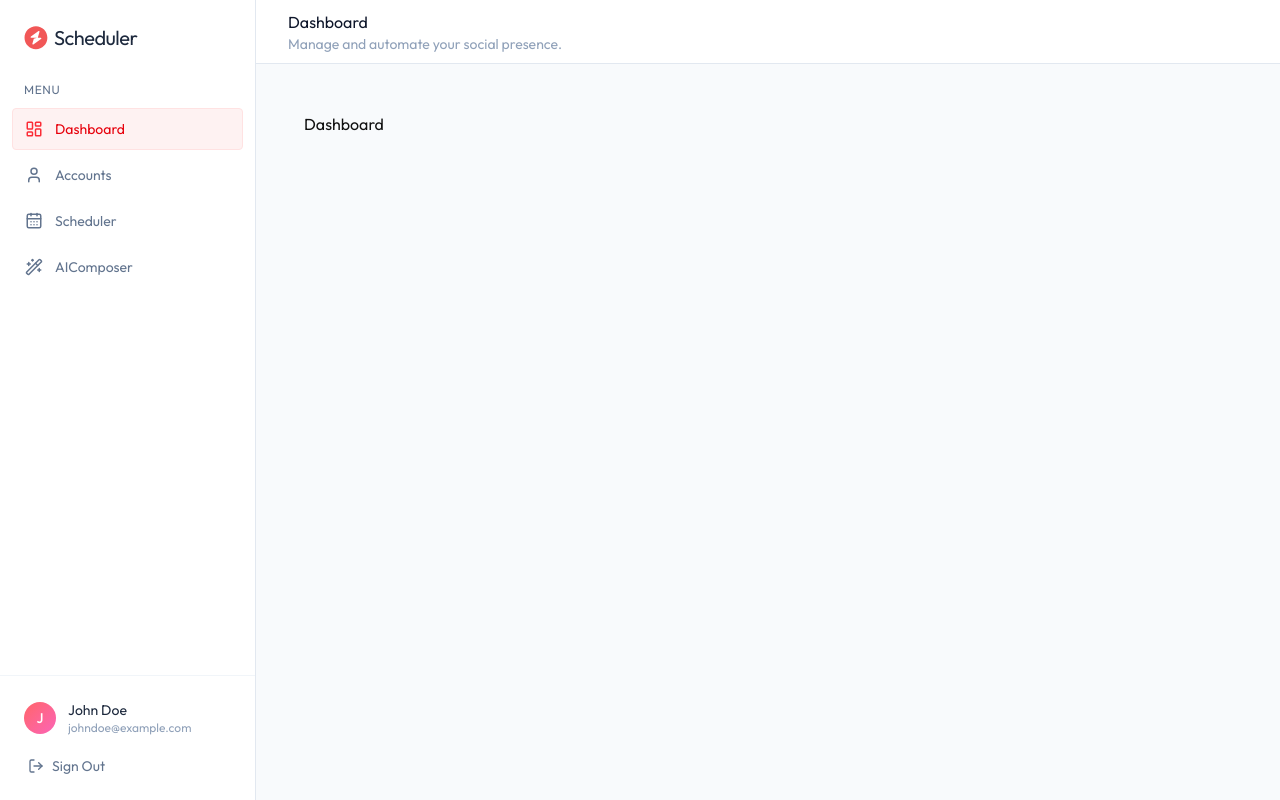
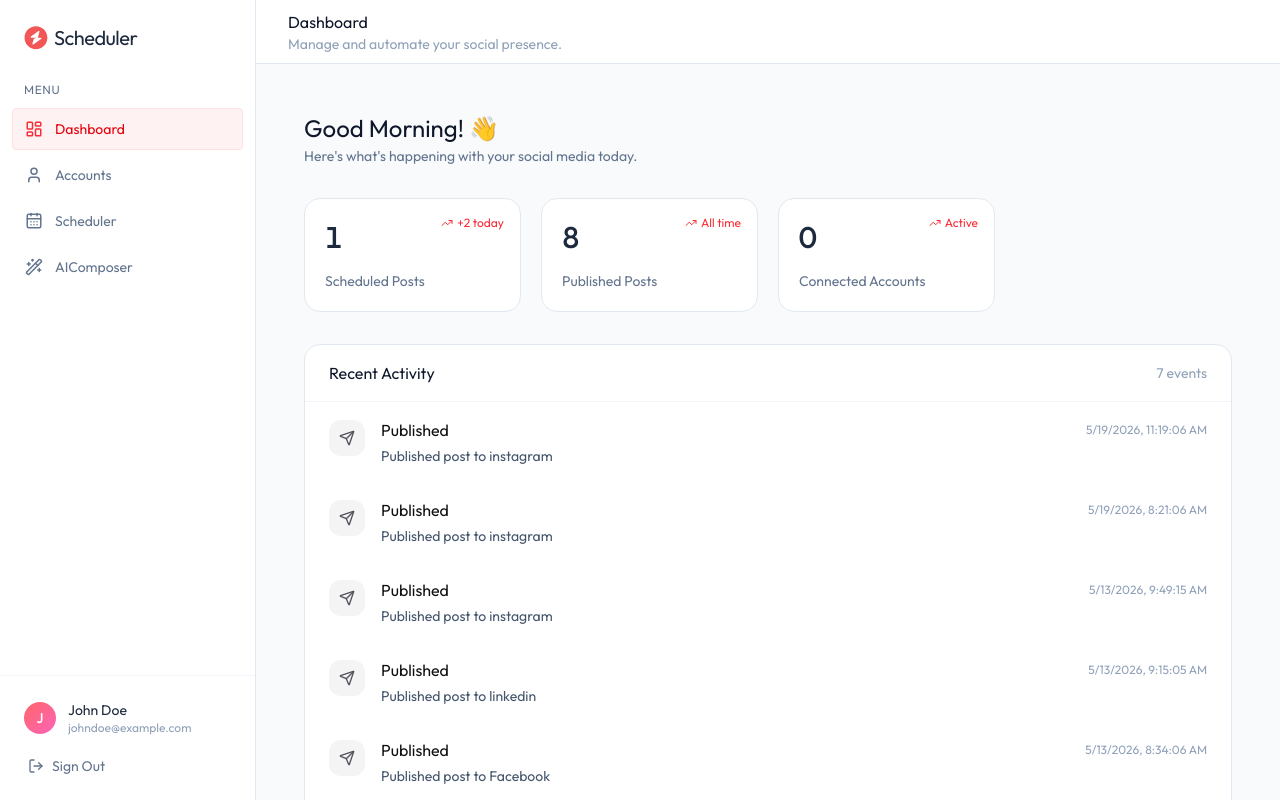
Before and after one commit to srivastavarudresh552-cmyk/AI-Powered-Social-Media-Automation, a React (Vite) app in the folder client/: page /dashboard in a window 1280 px wide. Built offline with nearby package versions, Linux system fonts and the light colour scheme.

Commit message:
feat: Enhance Dashboard component with stats and activity feed; implement data fetching and display logic

```diff
--- a/client/src/pages/Dashboard.tsx
+++ b/client/src/pages/Dashboard.tsx
@@ -1,9 +1,116 @@
-import React from 'react'
+import { ActivityIcon, CheckCircleIcon, ClockIcon, SendIcon, Share2Icon, TrendingUpIcon } from 'lucide-react'
+import React, { useEffect, useState } from 'react'
+import { dummyAccountsData, dummyActivityData, dummyPostsData } from '../assets/assets'
 
 const Dashboard = () => {
+
+  const [stats, setStats] = useState({ scheduled: 0, published: 0, connectedAccounts: 0 })
+
+  const [activities, setActivities] = useState<any[]>([])
+//  1:15:00
+  useEffect(() => {
+    {/*Run After every render */ }
+    const fetchDashboardData = async () => {
+      try {
+        const [postsRes, accountsRes, activityRes] = [{data: dummyPostsData},{data: dummyAccountsData},{data: dummyActivityData}]
+        const posts = postsRes.data;
+        setStats({
+          scheduled: posts.filter((p: any) => p.status === "scheduled").length,
+          published: posts.filter((p: any) => p.status === "published").length,
+          connectedAccounts: posts.filter((p: any) => p.status === "connected").length
+        })
+        setActivities(activityRes.data)
+      } catch (error) {
+        console.error("Error fetching Dashboard data", error)
+      }
+    };
+    fetchDashboardData();
+  },[])
+
+  const statCards = [
+    {
+      label: "Scheduled Posts",
+      value: stats.scheduled,
+      icon: ClockIcon,
+      trend: "+2 today"
+    },
+    {
+      label: "Published Posts",
+      value: stats.published,
+      icon: CheckCircleIcon,
+      trend: "All time"
+    },
+    {
+      label: "Connected Accounts",
+      value: stats.connectedAccounts,
+      icon: Share2Icon,
+      trend: "Active"
+    },
+  ]
   return (
-    <div>
-      Dashboard
+    <div className='space-y-8'>
+      {/* Welcome Bar */}
+      <div>
+        <h2 className='text-2xl text-slate-900'>Good Morning! 👋</h2>
+        <p className='text-slate-500 text-sm mt-0.5'>Here's what's happening with your social media today.</p>
+      </div>
+
+      {/* Stat Cards */}
+      <div className='grid grid-cols-1 md:grid-cols-2 lg:grid-cols-4 gap-5'>
+        {/*Container_Name.map((params) => ())*/}
+        {statCards.map((card) => (
+          <div key={card.label} className="bg-white hover:bg-red-50 relative border border-slate-200 rounded-2xl p-5 hover:border-red-200 transition-all">
+            <div className='flex items-center justify-between mb-4'>
+
+              <div className='text-3xl font-medium text-slate-800 tabular-nums'>{card.value}</div>
+
+              <div className='text-xs absolute right-4 top-4 text-red-500 flex items-center gap-1'>
+                <TrendingUpIcon className='size-3' />
+                {card.trend}
+              </div>
+            </div>
+            <p className='text-sm text-slate-500 mt-1'>{card.label}</p>
+          </div>
+        ))}
+      </div>
+
+      {/* Activity Feed */}
+      <div className='bg-white rounded-2xl border border-slate-200 overflow-hidden'>
+        <div className='flex items-center justify-between px-6 py-4 border-b border-slate-100'>
+          <h2 className='text-slate-900'>Recent Activity</h2>
+          <span className='text-sm text-slate-400'>{activities.length} events</span>
+        </div>
+
+        {activities.length === 0 ? (
+          <div className='flex flex-col items-center justify-center py-16 px-6'>
+            <div className='size-12 bg-slate-100 rounded-xl flex items-center justify-center mb-3'>
+              <ActivityIcon className='size-6 text-slate-400' />
+            </div>
+            <p className='text-slate-500'>No Activity Yet</p>
+            <p className='text-slate-400 text-sm mt-1'>Connect accounts and schedule posts to see activity here.</p>
+          </div>
+        ) : (
+          <div>
+            {activities.map((activity) => (
+              <div key={activity._id} className='flex items-start gap-4 px-6 py-4 hover:bg-slate-50/50 transition-colors'>
+                <div className='size-9 rounded-xl flex items-center justify-center shrink-0 mt-0.5 bg-zinc-100 text-zinc-600'>
+                  <SendIcon className='size-4' />
+                </div>
+                <div className='flex-1 min-w-0'>
+                  <div className='flex items-center justify-between gap-2 mb-1'>
+                    <span>Published</span>
+                    <span className='text-xs text-slate-400 shrink-0'>{new Date(activity.createdAt).toLocaleString()}</span>
+                  </div>
+                  <p className='text-sm text-slate-600'>{activity.description}</p>
+                </div>
+              </div>
+            ))}
+          </div>
+        )
+        }
+
+      </div>
+
     </div>
   )
 }
```
